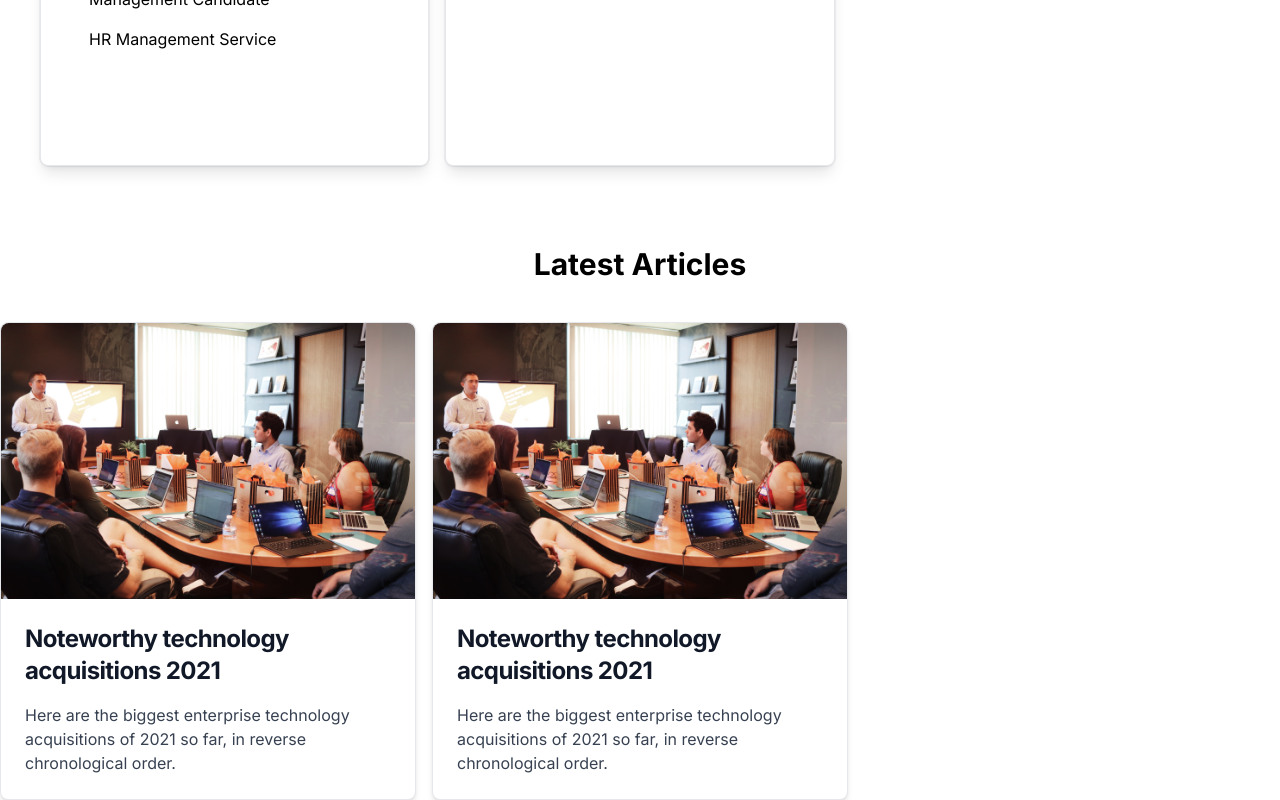
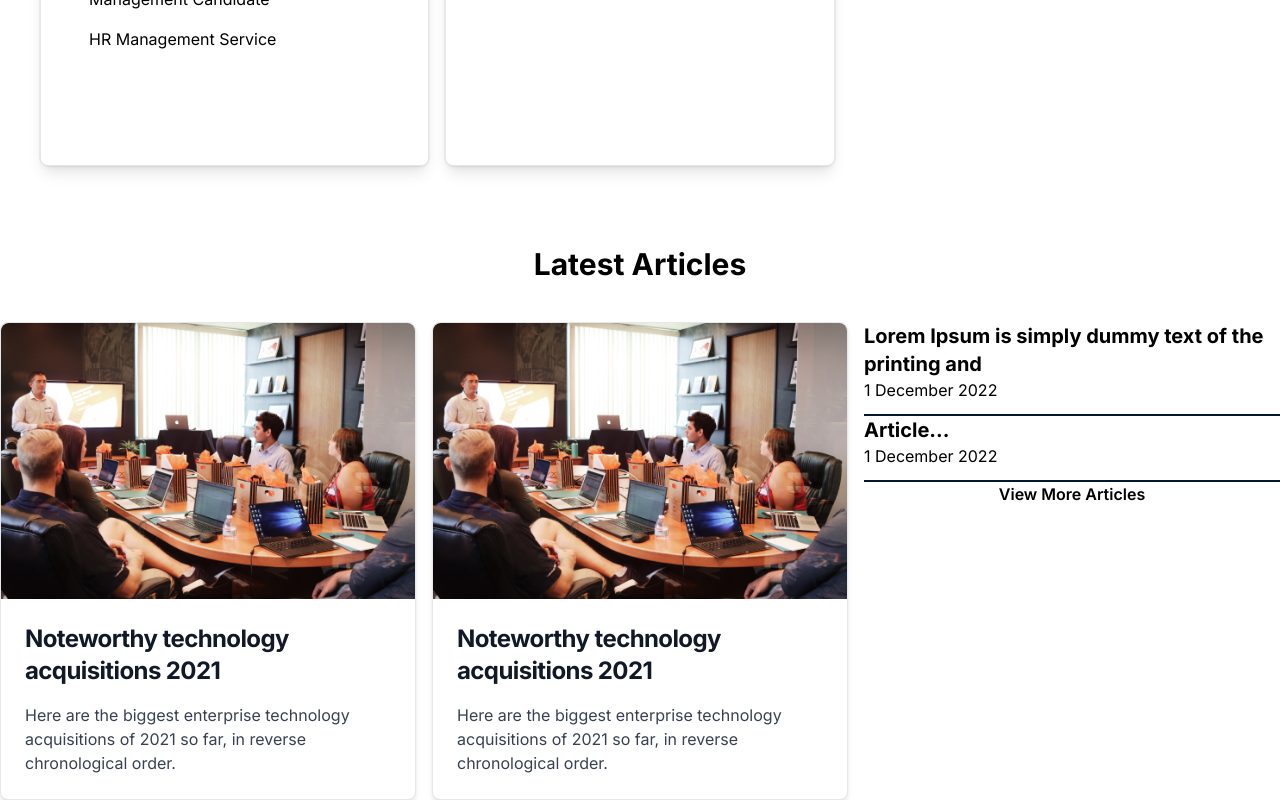
Before and after one commit to fikriymnn/tys-cons, a Next.js app: page / in a window 1280 px wide. Shown: the part 1752-2552 px from the top of the page. Built offline with nearby package versions, Linux system fonts and the light colour scheme.

Commit message:
Update page.jsx
Add CustomCard

```diff
--- a/src/app/page.jsx
+++ b/src/app/page.jsx
@@ -29,8 +29,27 @@ const Home = () => {
       </div>
       <p className='font-bold text-3xl text-center py-10 '>Latest Articles</p>
       <div className='grid grid-cols-3 gap-4'>
-        <CustomCard />
-        <CustomCard />
+        <CustomCard text={"Lorem Ipsum is simply dummy text of the printing a.."} isi={"1 December 2022"} isi2={"Lorem Ipsum is simply dummy text of the printing and typesetting industry. Lorem Ipsum has been the industry's standard dummy text ever since the 1500s,"} />
+        <CustomCard text={"Article"} isi={"1 December 2022"} isi2={"lorem ipsum dolor sit amet"} />
+        <a href="">
+          <div className='cursor-pointer border-b-[2px] border-[#031530] pb-3'>
+            <div className='font-bold text-xl hover:underline'>Lorem Ipsum is simply dummy text of the printing and</div>
+            <h1>1 December 2022</h1>
+          </div>
+          <div className='cursor-pointer border-b-[2px] border-[#031530] pb-3'>
+            <div className='font-bold text-xl hover:underline '>Article...</div>
+            <h1>1 December 2022</h1>
+          </div>
+          <div className='class="mt-2 lg:mt-auto text-primary font-semibold cursor-pointer flex items-center lg:justify-center space-x-1'>
+            <p>View More Articles</p>
+
+
+
+
+          </div>
+
+
+        </a>
       </div>
     </>
   )
```
